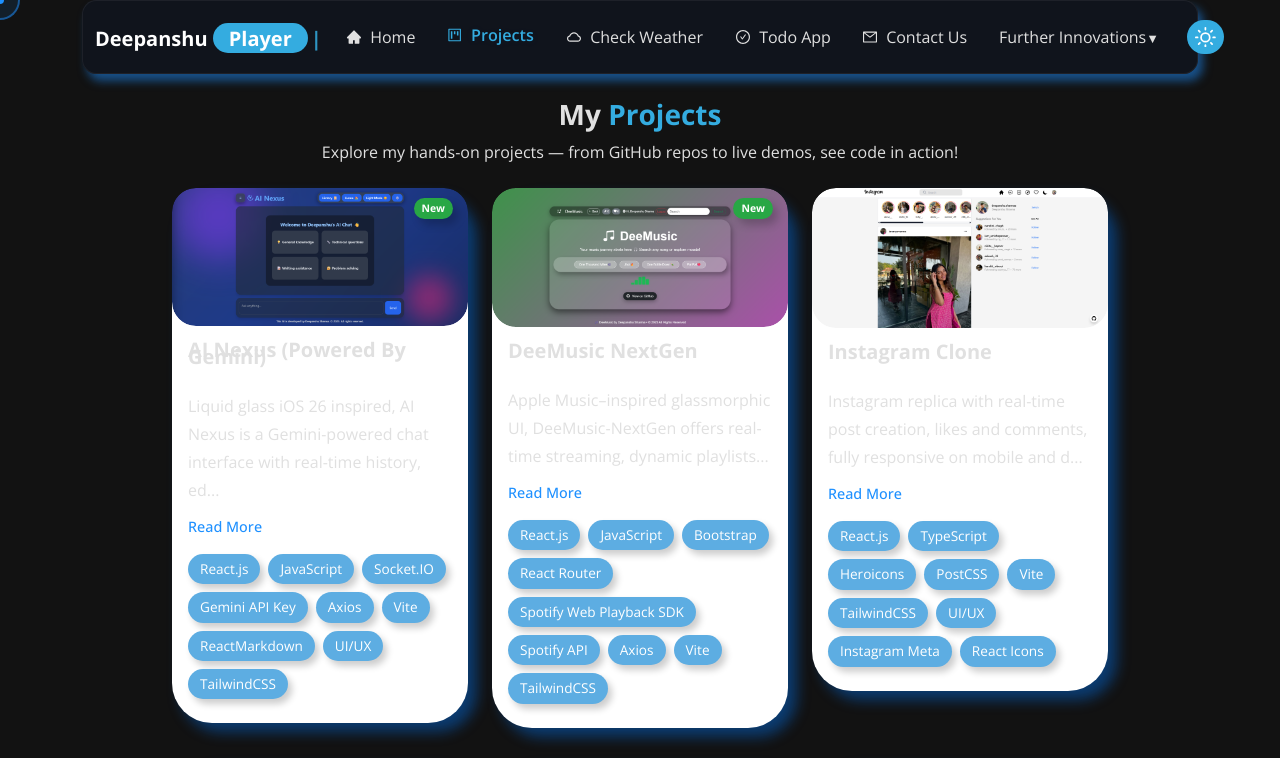
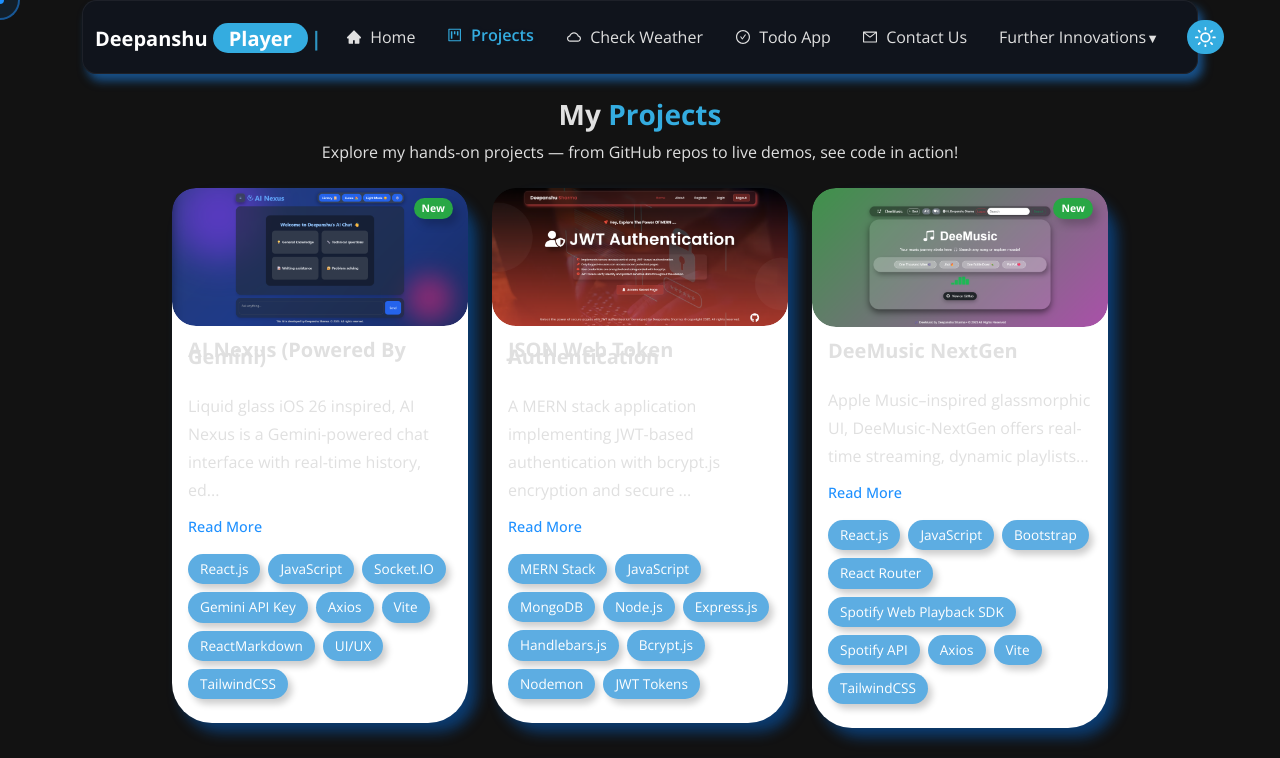
Before and after one commit to deepanshu1420/PersonalPortfolio-React, a React (Create React App) app: page /react-1/projects in a window 1280 px wide. Shown: the top 758 px of the page. Built offline with nearby package versions, Linux system fonts and the light colour scheme.

Commit message:
Added new project in project section

```diff
--- a/src/website/ProjectData.js
+++ b/src/website/ProjectData.js
@@ -6,6 +6,7 @@
 import NikeImg from "./ProjectImages/Nike.png";
 import GitHubProfileSearchImg from "./ProjectImages/GitHubProfileSearch.png";
 import MovieRecommendationImg from "./ProjectImages/MovieRecommendation.png";
+import jwtAuthentication from "./ProjectImages/jwtAuthentication.png";
 
 const ProjectData = [
   {
@@ -18,8 +19,18 @@
     skills: ["React.js", "JavaScript", "Socket.IO", "Gemini API Key", "Axios", "Vite", "ReactMarkdown", "UI/UX", "TailwindCSS"],
     isNew: true
   },
+   {
+    id: 2,
+    title: "JSON Web Token Authentication",
+    desc: "A MERN stack application implementing JWT-based authentication with bcrypt.js encryption and secure session handling, ensuring protected routes, real-time access control, and improved application security.",
+    image: jwtAuthentication,
+    github: "https://github.com/deepanshu1420/jwtAuthentication.git",
+    live: "https://jwtauth-secure.vercel.app/",
+    skills: ["MERN Stack", "JavaScript", "MongoDB", "Node.js", "Express.js", "Handlebars.js", "Bcrypt.js", "Nodemon", "JWT Tokens"],
+    isNew: false
+  },
   {
-    id: 2,
+    id: 3,
     title: "DeeMusic NextGen",
     desc: "Apple Music–inspired glassmorphic UI, DeeMusic-NextGen offers real-time streaming, dynamic playlists, mood-based discovery, fluid animations, responsive layouts, and interactive engagement in a sleek, modern interface.",
     image: DeeMusicImg,
@@ -29,7 +40,7 @@
     isNew: true
   },
   {
-    id: 3,
+    id: 4,
     title: "Instagram Clone",
     desc: "Instagram replica with real-time post creation, likes and comments, fully responsive on mobile and desktop, attention to visual details and typography, seamless light/dark theme toggle, powered by Meta.",
     image: InstagramCloneImg,
@@ -38,7 +49,7 @@
     skills: ["React.js", "TypeScript", "Heroicons", "PostCSS", "Vite", "TailwindCSS", "UI/UX", "Instagram Meta", "React Icons"]
   },
   {
-    id: 4,
+    id: 5,
     title: "Car Racing Game",
     desc: "Driven by asynchronous logic and event-based controls, this racing simulator delivers adjustable speeds, fluid dynamics, responsive handling, real-time interactions, and immersive visuals.",
     image: CarRacingGameImg,
@@ -47,7 +58,7 @@
     skills: ["Asynchronous JavaScript", "Material UI","HTML5", "CSS3", "Game Development"]
   },
   {
-    id: 5,
+    id: 6,
     title: "Nations Hub Info",
     desc: "Welcome to Nations Hub! Explore information about every country on Earth with our rich interactive experience. Discover stats, flags, and challenge yourself with geography games!",
     image: NationsHubImg,
@@ -57,7 +68,7 @@
     isNew: true
   },
   {
-    id: 6,
+    id: 7,
     title: "Nike NextJS",
     desc: "Next.js-powered Nike site with responsive layouts, interactive hero sections, engaging product showcases, and animated testimonials in an advanced e-commerce front-end.",
     image: NikeImg,
@@ -67,7 +78,7 @@
     isNew: true
   },
   {
-    id: 7,
+    id: 8,
     title: "GitHub Profile Search",
     desc: "The GitHub Profile Search App lets users instantly explore profiles, view bios, repositories, followers, and more, with real-time updates for an engaging experience.",
     image: GitHubProfileSearchImg,
@@ -76,7 +87,7 @@
     skills: ["React.js", "JavaScript", "GitHub REST API", "CSS3", "HTML5", "React Framer Motion"]
   },
   {
-    id: 8,
+    id: 9,
     title: "Movie Recommendation App",
     desc: "An interactive movie recommendation app where users can browse, search, and discover films with live updates, selectable posters, IMDb ratings, detailed views, and a responsive, engaging interface.",
     image: MovieRecommendationImg,
```
Also changed, not shown: src/website/ProjectImages/jwtAuthentication.png (added).
